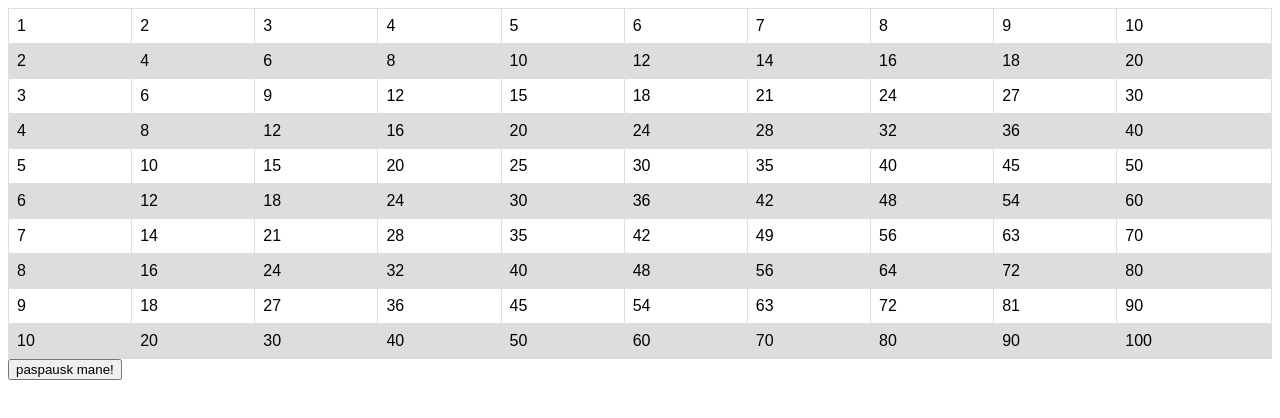
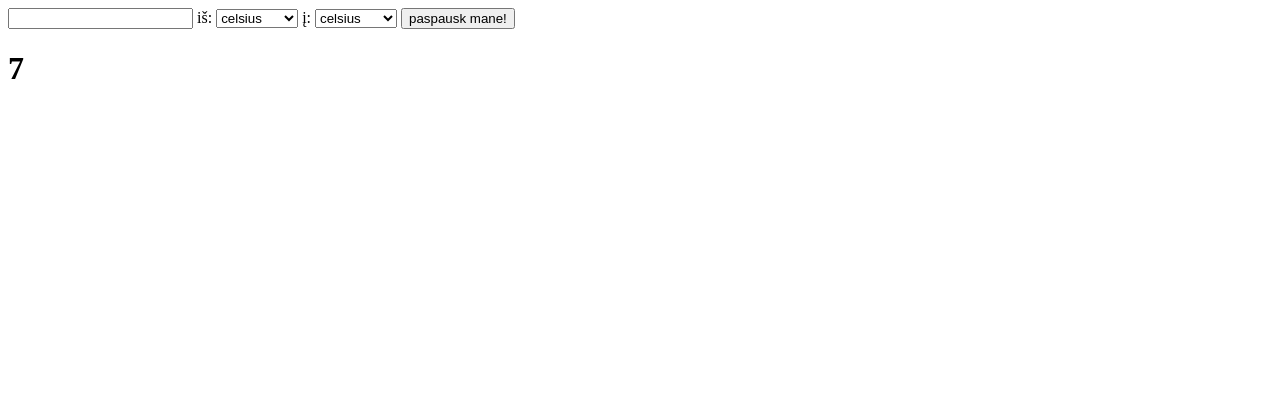
Before and after one commit to naglismoc/net0515, a plain HTML site: page index.html in a window 1280 px wide. Drawn offline with Linux system fonts and the light colour scheme.

Commit message:
antra uzduotis

```diff
--- /dev/null
+++ b/converter.js
@@ -0,0 +1,11 @@
+
+
+function conversion() {
+    let fromVal = from();
+    let toVal = to();
+    let inputVal = input();
+    let converted = convert(fromVal, toVal, inputVal);
+    outputTo('result', converted);
+}
+
+document.getElementById('btn').addEventListener('click',conversion);
--- a/index.html
+++ b/index.html
@@ -25,9 +25,31 @@
         }
         </style>
     <div id="calculus"></div>
-    <button id="btn">paspausk mane!</button>
+
+
+    <input type="text" id="input">
+
+    <label for="from">iš:</label>
+    <select  id="from">
+        <option value="1" >celsius</option>
+        <option value="2" >fahrenheit</option>
+        <option value="3" >kelvin</option>
+    </select>
+
+    <label for="to">į:</label>
+    <select  id="to">
+        <option value="1" >celsius</option>
+        <option value="2" >fahrenheit</option>
+        <option value="3" >kelvin</option>
+    </select>
+
+    <button id="btn" >paspausk mane!</button>
+    <h1 id="result">7</h1>
+
+
     <!-- <img style="margin-left: 150px;" src="/swed.gif" alt=""> -->
 
-    <script src="./tasks.js"></script>
+    <!-- <script src="./tasks.js"></script> -->
+    <script src="./converter.js"></script>
 </body>
 </html>
```
